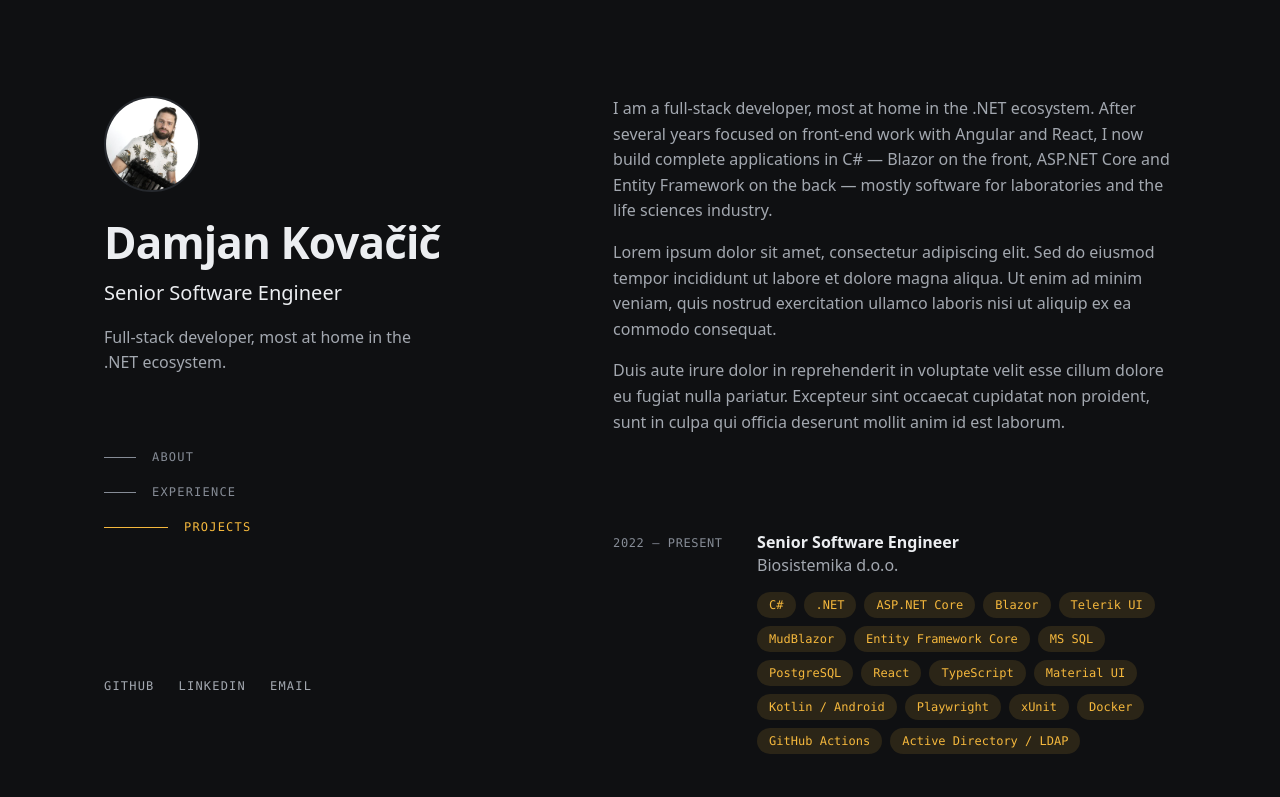
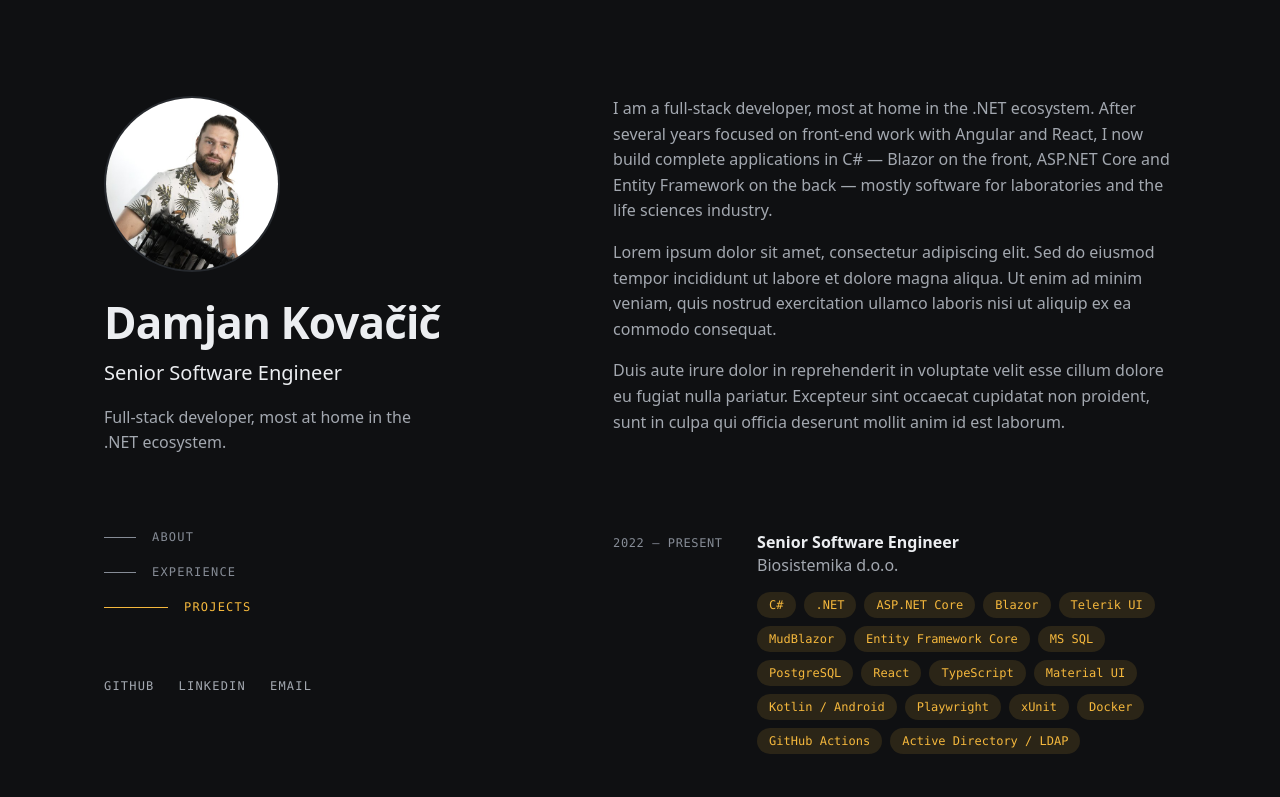
Before and after one commit to Stari89/damjanko-homepage, a React (Vite) app in the folder v2/: page / in a window 1280 px wide. Shown: the top 797 px of the page. Built offline with nearby package versions, Linux system fonts and the light colour scheme.

Commit message:
Enlarged portrait

```diff
--- a/v2/src/components/Sidebar.module.css
+++ b/v2/src/components/Sidebar.module.css
@@ -1,6 +1,6 @@
 .portrait {
-  width: 6rem;
-  height: 6rem;
+  width: 8rem;
+  height: 8rem;
   margin-bottom: var(--space-4);
   border: 2px solid var(--color-border);
   border-radius: 50%;
@@ -58,6 +58,11 @@
 }
 
 @media (min-width: 64rem) {
+  .portrait {
+    width: 11rem;
+    height: 11rem;
+  }
+
   .sidebar {
     position: sticky;
     top: 0;
--- a/v2/src/components/Sidebar.tsx
+++ b/v2/src/components/Sidebar.tsx
@@ -11,7 +11,7 @@ export function Sidebar() {
   return (
     <header className={styles.sidebar}>
       <div>
-        <img className={styles.portrait} src={portrait} alt="" width={96} height={96} />
+        <img className={styles.portrait} src={portrait} alt="" width={176} height={176} />
         <h1 className={styles.name}>{site.name}</h1>
         <p className={styles.title}>{site.title}</p>
         <p className={styles.tagline}>{site.tagline}</p>
```
